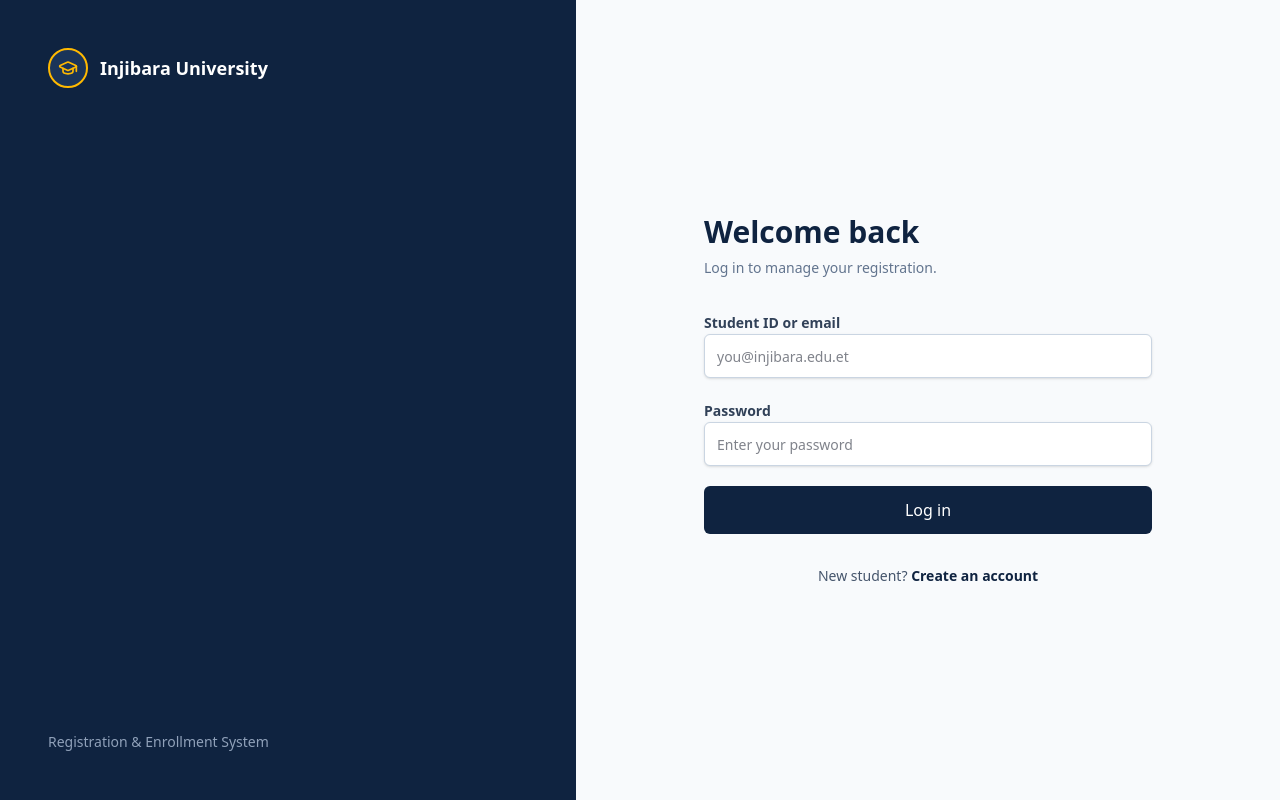
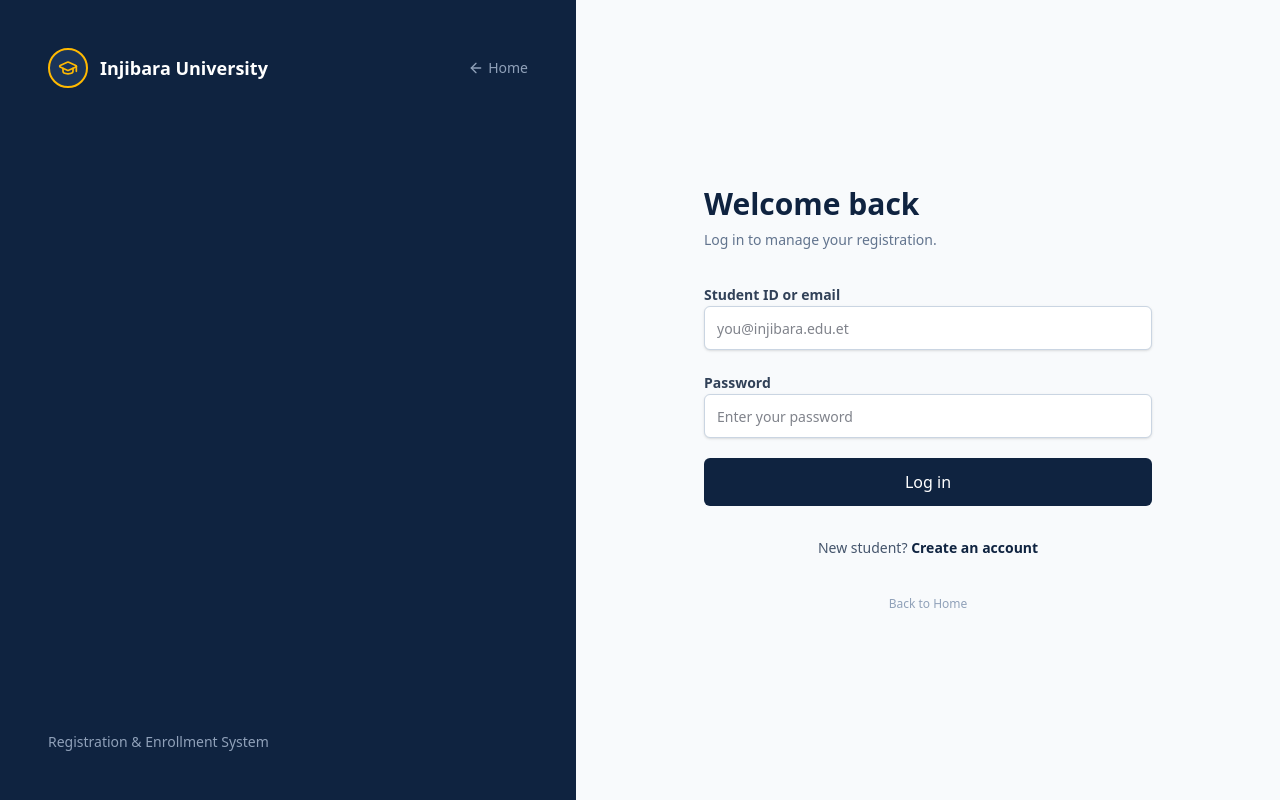
Before and after one commit to bini1695/PORTAL-SYSTEM, a Next.js app in the folder frontend/: page /login in a window 1280 px wide. Built offline with nearby package versions, Linux system fonts and the light colour scheme; no server answers.

Commit message:
login updated

```diff
--- a/frontend/app/(auth)/login/page.tsx
+++ b/frontend/app/(auth)/login/page.tsx
@@ -10,7 +10,7 @@ import { loginSchema, type LoginInput } from '@/lib/validations/student';
 import { Button } from '@/components/ui/button';
 import { Input } from '@/components/ui/input';
 import { Label } from '@/components/ui/label';
-import { GraduationCap } from 'lucide-react';
+import { GraduationCap, ArrowLeft } from 'lucide-react'; // ✅ ArrowLeft ተጨምሯል
 
 export default function LoginPage() {
   const router = useRouter();
@@ -26,12 +26,9 @@ export default function LoginPage() {
     try {
       await login(data.email, data.password);
 
-      // ✅ ተጠቃሚውን ከ localStorage ማንበብ
       const storedUser = localStorage.getItem('sres_user');
       if (storedUser) {
         const parsed = JSON.parse(storedUser);
-
-        // ✅ በሮሉ መሰረት መላክ
         switch (parsed.role) {
           case 'ADMIN': router.push('/admin'); break;
           case 'BURSAR': router.push('/bursar'); break;
@@ -50,19 +47,34 @@ export default function LoginPage() {
 
   return (
     <div className="flex min-h-screen bg-white">
-      {/* የግራ በኩል ዲዛይን (እንዳለ ይቆይ) */}
+      {/* የግራ በኩል ዲዛይን */}
       <div className="hidden lg:flex w-[45%] bg-[#0f2340] relative flex-col justify-between p-12 overflow-hidden">
-        <div className="relative z-10 flex items-center gap-3 text-white">
-          <div className="h-10 w-10 rounded-full bg-[#1a3459] flex items-center justify-center border-2 border-amber-400">
-            <GraduationCap className="h-5 w-5 text-amber-400" />
+        <div className="relative z-10 flex items-center justify-between">
+          <div className="flex items-center gap-3 text-white">
+            <div className="h-10 w-10 rounded-full bg-[#1a3459] flex items-center justify-center border-2 border-amber-400">
+              <GraduationCap className="h-5 w-5 text-amber-400" />
+            </div>
+            <p className="font-bold text-lg leading-tight">Injibara University</p>
           </div>
-          <p className="font-bold text-lg leading-tight">Injibara University</p>
+
+          {/* ✅ ወደ መነሻ ገጽ መመለሻ ሊንክ (በግራ በኩል) */}
+          <Link href="/" className="text-slate-400 hover:text-white transition-colors flex items-center gap-1 text-sm">
+            <ArrowLeft className="h-4 w-4" /> Home
+          </Link>
         </div>
         <div className="relative z-10 text-sm text-slate-400">Registration & Enrollment System</div>
       </div>
 
       {/* የቀኝ በኩል ዲዛይን */}
-      <div className="flex-1 flex flex-col justify-center items-center p-8 sm:p-12 lg:p-16 bg-slate-50">
+      <div className="flex-1 flex flex-col justify-center items-center p-8 sm:p-12 lg:p-16 bg-slate-50 relative">
+
+        {/* ✅ ወደ መነሻ ገጽ መመለሻ ሊንክ (በቀኝ በኩል ከላይ) */}
+        <div className="absolute top-8 right-8 lg:hidden">
+          <Link href="/" className="text-slate-500 hover:text-[#0f2340] transition-colors flex items-center gap-1 text-sm font-medium">
+            <ArrowLeft className="h-4 w-4" /> Back to Home
+          </Link>
+        </div>
+
         <div className="w-full max-w-md space-y-8">
           <div className="text-center lg:text-left">
             <h2 className="text-3xl font-bold text-[#0f2340] mb-2">Welcome back</h2>
@@ -107,6 +119,13 @@ export default function LoginPage() {
               Create an account
             </Link>
           </p>
+
+          {/* ✅ ወደ መነሻ ገጽ መመለሻ ሊንክ (ከታች) */}
+          <div className="text-center">
+            <Link href="/" className="text-xs text-slate-400 hover:text-slate-600 hover:underline">
+              Back to Home
+            </Link>
+          </div>
         </div>
       </div>
     </div>
```
